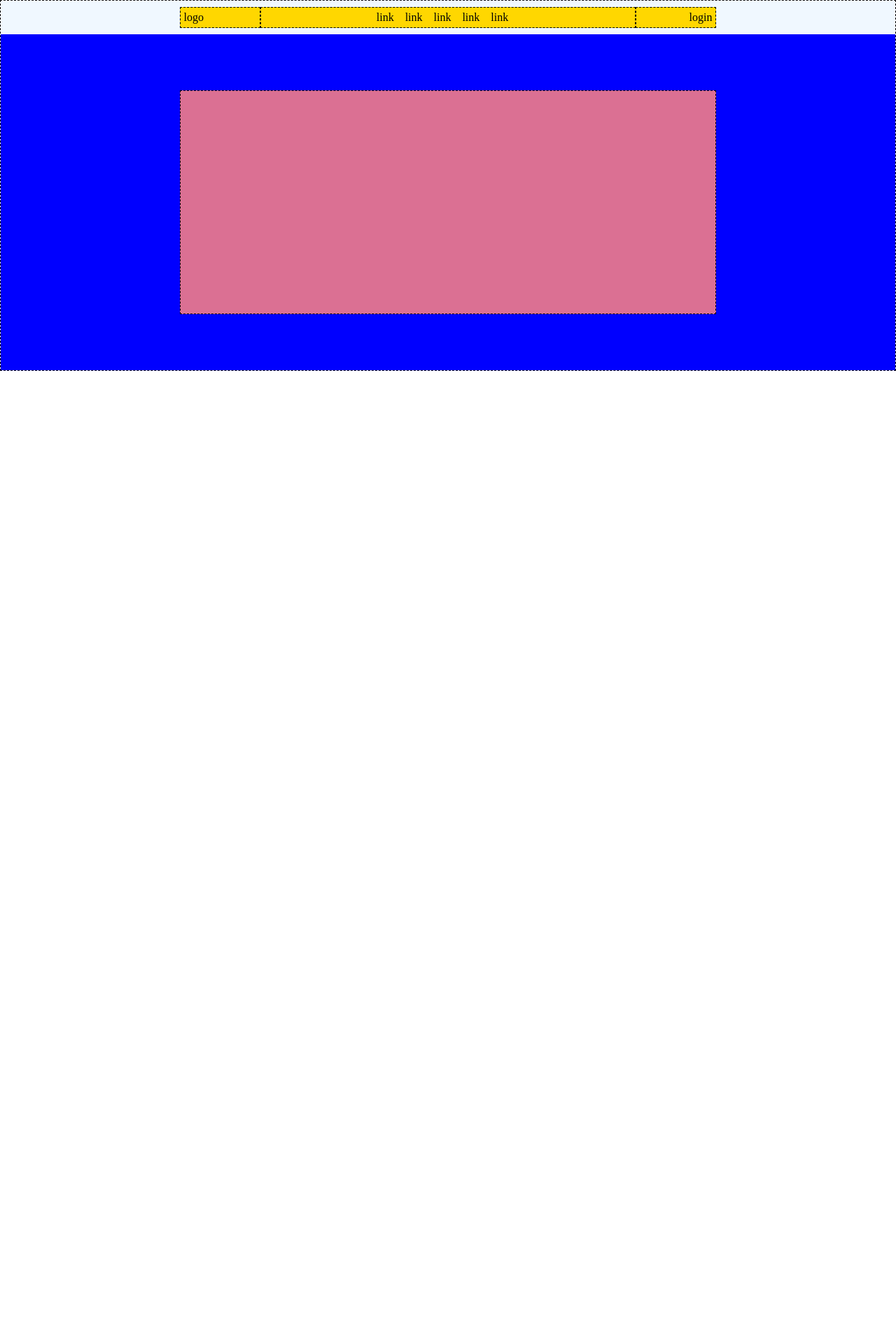
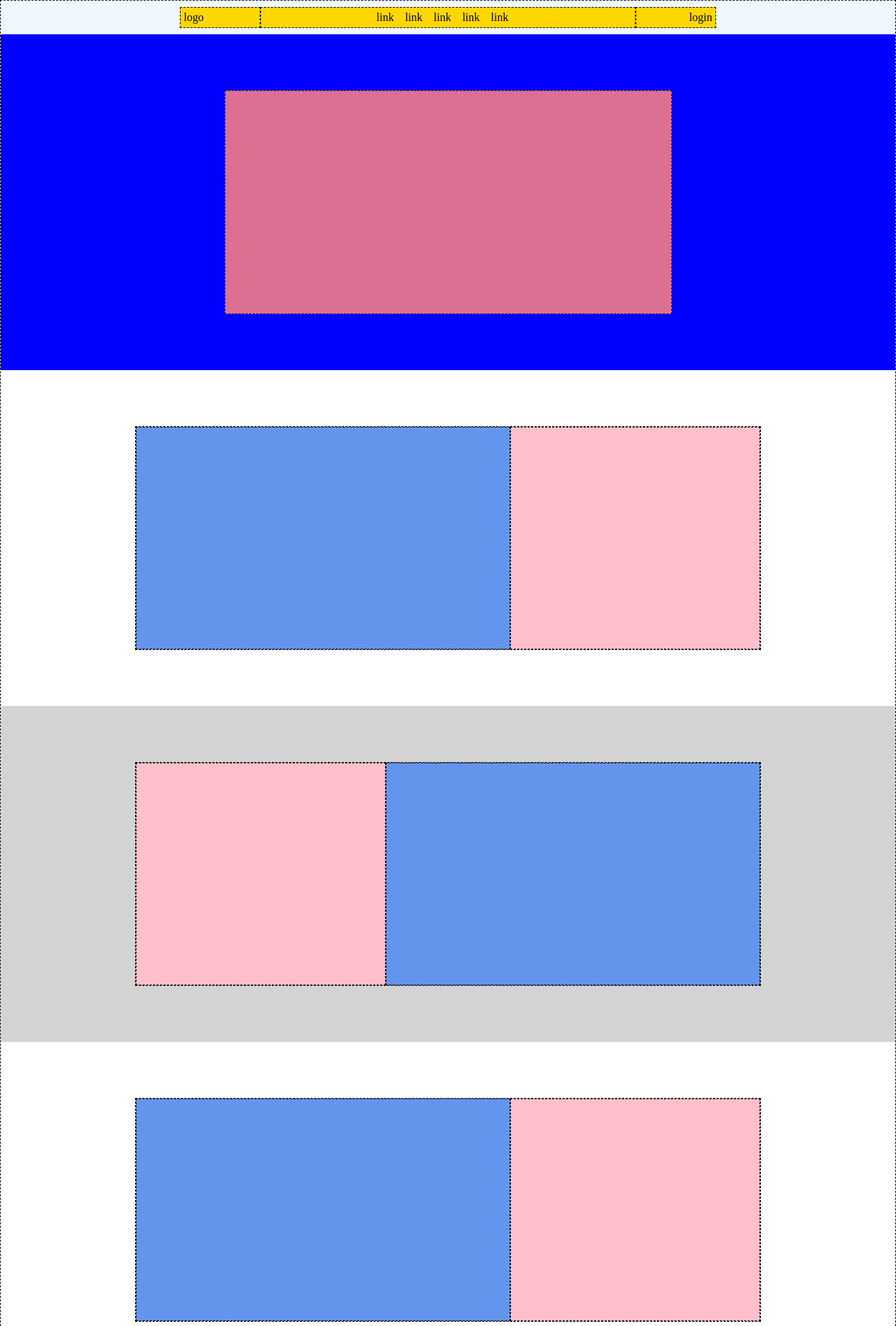
Before and after one commit to leonardopalluzzi/htmlcss-struttura-discord, a plain HTML site: page index.html in a window 1280 px wide. Shown: the top 1895 px of the page at 70% size. Before the commit the page ends 800 px from the top, so only its background shows below. Drawn offline with Linux system fonts and the light colour scheme.

Commit message:
3 main section and code organization fixes

```diff
--- a/css/style.css
+++ b/css/style.css
@@ -3,15 +3,6 @@
     margin: 0;
     padding: 0;
     box-sizing: border-box;
-}
-
-html, body{
-    width: 100%;
-}
-
-.section-size{
-    width: 60%;
-    margin: auto;
 }
 
 /* utility  */
@@ -22,28 +13,33 @@ html, body{
     }
 }
 
-.flex-container{
+/* header  */
+.hd-flex-container{
     display: flex;
     justify-content: center;
 }
 
-/* header  */
+.header-size{
+    width: 60%;
+    margin: auto;
+}
+
 header{
     min-height: 3rem;
 }
 
-div.flex-container div:nth-child(2){
+#menu.hd-flex-container div:nth-child(2){
     width: 70%;
     text-align: center;
     padding: 5px;
 }
 
-div.flex-container div:nth-child(1){
+#menu.hd-flex-container div:nth-child(1){
     width: 15%;
     padding: 5px;
 }
 
-div.flex-container div:nth-child(3){
+#menu.hd-flex-container div:nth-child(3){
     width: 15%;
     text-align: right;
     padding: 5px;
@@ -69,6 +65,17 @@ ul{
 }
 
 /* jumbotron  */
+.jt-flex-container{
+    display: flex;
+    justify-content: center;
+}
+
+.jt-section-size{
+    width: 50%;
+    margin: auto;
+    min-height: 20rem;
+}
+
 #jumbotron{
     min-height: 30rem;
     background-color: blue;
@@ -76,5 +83,49 @@ ul{
 
 #jumbotron-content{
     background-color: palevioletred;
+
+}
+
+
+/* common invite, community, fandom, sections  */
+.section-flex-container{
+    display: flex;
+    justify-content: center;
+    align-items: center;
+}
+
+.content-flex-container{
+    display: flex;
+}
+
+.section-size{
+    width: 70%;
+    margin: auto;
     min-height: 20rem;
 }
+
+#invite-only, #fandom{
+    background-color: white;
+    min-height: 30rem;
+}
+
+.section-content div:nth-child(1){
+    background-color: cornflowerblue;
+    min-width: 60%;
+}
+
+.section-content div:nth-child(2){
+    background-color: pink;
+    min-width: 40%;
+}
+
+/* community  */
+.community-flex-container{
+    display: flex;
+    flex-direction: row-reverse;
+}
+
+#community{
+    background-color: lightgrey;
+    min-height: 30rem;
+}
--- a/index.html
+++ b/index.html
@@ -9,11 +9,11 @@
 </head>
 
 <body class="debug">
-    <header class="flex-container">
-        <div id="menu" class="flex-container section-size">
+    <header class="hd-flex-container">
+        <div id="menu" class="hd-flex-container header-size">
             <div class="debug">logo</div>
             <div class="debug">
-                <ul class="flex-container">
+                <ul class="hd-flex-container">
                     <li><a href="">link</a></li>
                     <li><a href="">link</a></li>
                     <li><a href="">link</a></li>
@@ -26,9 +26,32 @@
         <!-- /.container -->
     </header>
     <main>
-        <section id="jumbotron" class="flex-container">
-            <div id="jumbotron-content" class="section-size debug"></div>
+        <section id="jumbotron" class="jt-flex-container">
+            <div id="jumbotron-content" class="jt-section-size debug"></div>
         </section>
+        <!-- jumbotron  -->
+
+        <section id="invite-only" class="section-flex-container">
+            <div class="section-content content-flex-container section-size debug">
+                <div class="debug"></div>
+                <div class="debug"></div>
+            </div>
+        </section>
+        <!-- invite only -->
+        <section id="community" class="section-flex-container">
+            <div class="section-content community-flex-container section-size debug">
+                <div class="debug"></div>
+                <div class="debug"></div>
+            </div>
+        </section>
+        <!-- community -->
+        <section id="fandom" class="section-flex-container">
+            <div class="section-content content-flex-container section-size debug">
+                <div class="debug"></div>
+                <div class="debug"></div>
+            </div>
+        </section>
+        <!-- fandom -->
     </main>
     <footer></footer>
 </body>
```
